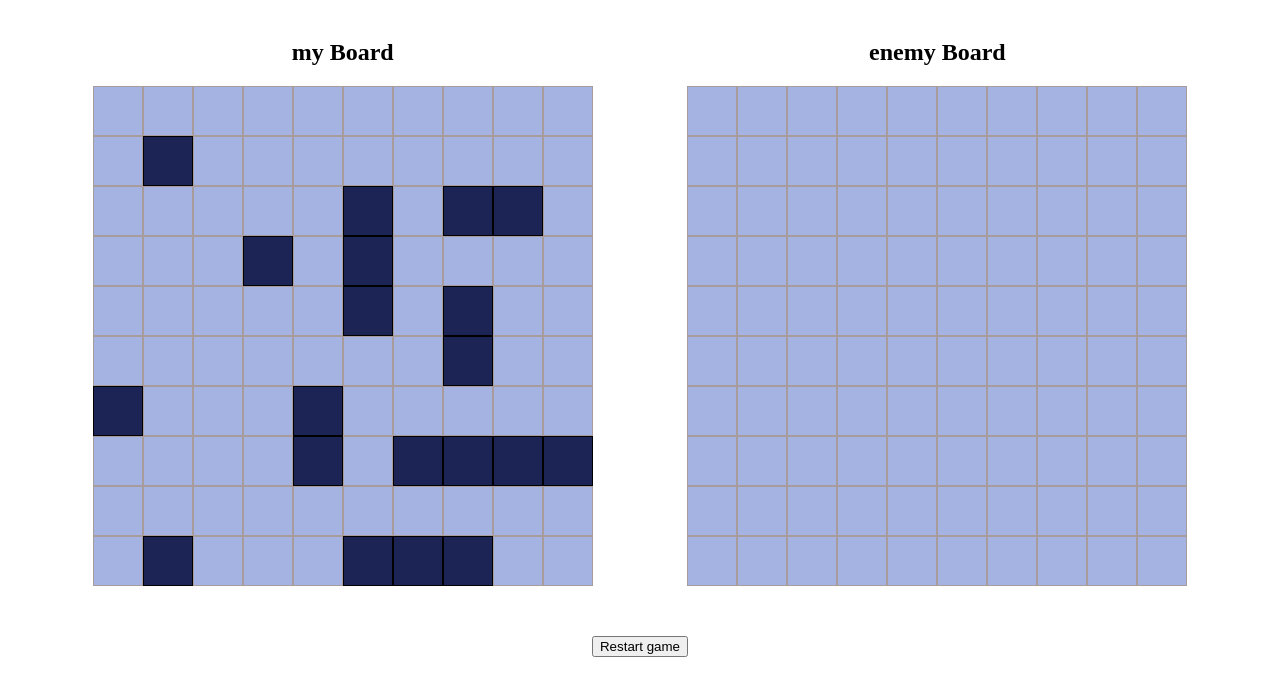
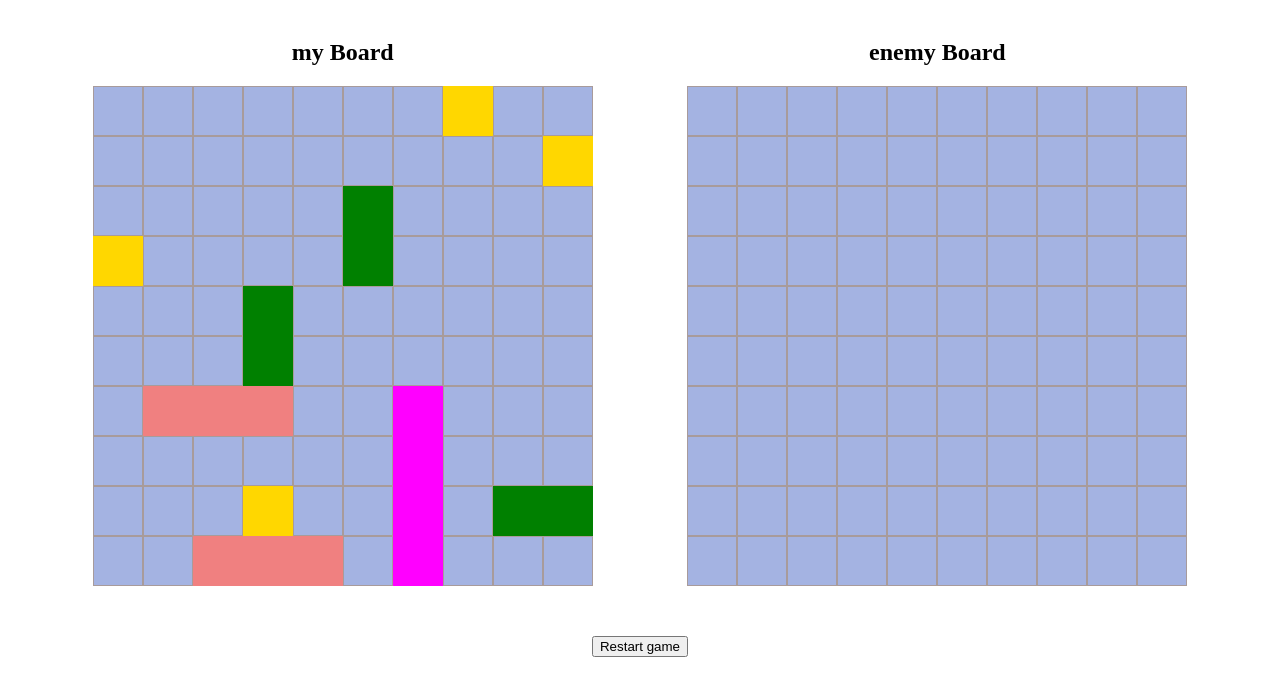
Before and after one commit to gabecpf97/battleship, a website built with webpack: page src/index.html in a window 1280 px wide. Shown: the part 61-756 px from the top of the page. Built offline with nearby package versions, Linux system fonts and the light colour scheme.

Commit message:
finish ranomd placement should be done now

```diff
--- a/src/js/player.js
+++ b/src/js/player.js
@@ -1,4 +1,5 @@
 import gameboard from "./gameboard";
+import randomPlacement from "./randomPlacement";
 import ship from "./ship";
 
 const player = () => {
@@ -6,8 +7,11 @@ const player = () => {
     const default_ships = _defaultShips();
 
     function initMap() {
-        default_ships.forEach(ship => {
-            board.placeShip(ship);
+        // default_ships.forEach(ship => {
+        //     board.placeShip(ship);
+        // });
+        randomPlacement().getRandomPosition().forEach(position => {
+            board.placeShip(ship(position));
         });
     }
 
--- /dev/null
+++ b/src/js/randomPlacement.js
@@ -0,0 +1,86 @@
+const randomPlacement = () => {
+    const locations = [];
+
+    function getRandomPosition() {
+        for (let i = 0; i < 4; i++) {
+            for (let j = 0; j < 4-i; j++) {
+                const vertOrHor = Math.floor(Math.random() * 2);
+                const shipPos = _createShipPosition(j + 1, vertOrHor);
+                locations.push(shipPos);
+            }
+        }
+        console.log(locations);
+        return locations;
+    }
+
+    function _getRandomCorr() {
+        const x = Math.floor(Math.random() * 10);
+        const y = Math.floor(Math.random() * 10);
+        return `${x}${y}`;
+    }
+
+    function _createShipPosition(size, vertOrHor) {
+        const posArr = [];
+        const position = _getRandomCorr();
+        const x = Number.parseFloat(position.charAt(0));
+        const y = Number.parseFloat(position.charAt(1));
+        for (let i = 0; i < size; i++) {
+            let newX = x;
+            let newY = y;
+            if (vertOrHor) {
+                newY = y + i;
+                if (newY > 9)
+                    newY = 9 -i;
+            } else {
+                newX = x + i;
+                if (newX > 9)
+                    newX = 9 -i;
+            }
+            posArr.push(`${newX}${newY}`);
+        }
+        return _checkPlacement(posArr, size, vertOrHor);
+    }
+
+    function _checkPlacement(posArr, size, vertOrHor) {
+        for (let i = 0; i < posArr.length; i++) {
+            const position = Number.parseFloat(posArr[i]);
+            for (let j = 0; j < locations.length; j++) {
+                for (let k = 0; k < locations[j].length; k++) {
+                    const currP = Number.parseFloat(locations[j][k]);
+                    if (position == currP ||
+                        position == currP + 1 ||
+                        position == currP - 1) {
+                            return _createShipPosition(size, vertOrHor);
+                    }
+                }
+            }
+        }
+        return posArr.sort();
+    }
+
+    function _checkExisted(size, vertOrHor) {
+        const position = _getRandomCorr();
+        for (let entry in locations) {
+            for (let i = 0; i < locations[entry].length; i++) {
+                const currValue = Number.parseFloat(locations[entry][i]);
+                for (let j = 0; j < size; j ++) {
+                    let randVal = Number.parseFloat(position);
+                    if (vertOrHor) {
+                        randVal += j;
+                    } else {
+                        randVal += (j * 10);
+                    }
+                    if (randVal == currValue ||
+                    randVal == currValue + 1 ||
+                    randVal == currValue - 1) {
+                        return _checkExisted(size, vertOrHor);
+                    }
+                }
+            }
+        }
+        return position;
+    }
+    return {getRandomPosition};
+}
+
+export default randomPlacement;
--- a/src/js/render.js
+++ b/src/js/render.js
@@ -33,6 +33,7 @@ function _myRender(square, i, j, ship) {
         const status = ship.getStatus();
         const position = ship.getPosition();
         for (let k = 0; k < position.length; k++) {
+            _addShipClass(position, square);
             if (position[k] == `${i}${j}` && status[k])
                 square.classList.add('hit');
         }
@@ -41,4 +42,24 @@ function _myRender(square, i, j, ship) {
     }
 }
 
+function _addShipClass(position, square) {
+    switch (position.length) {
+        case 1:
+            square.classList.add('sml');
+            break;
+
+        case 2:
+            square.classList.add('mid');
+            break;
+
+        case 3:
+            square.classList.add('lrg');
+            break;
+
+        case 4:
+            square.classList.add('max');
+            break;
+    }
+}
+
 export default render;
--- a/src/style.css
+++ b/src/style.css
@@ -34,7 +34,7 @@ h1 {
 }
 
 .hit {
-    background-color: dimgray;
+    background-color: dimgray !important;
     border: rgb(0, 0, 0) solid 1px;
 }
 
@@ -49,3 +49,23 @@ h1 {
     align-items: center;
     margin-top: 10px;
 }
+
+.sml {
+    background-color: gold;
+    border: gold solid 1px;
+}
+
+.mid {
+    background-color: green;
+    border: green solid 1px;
+}
+
+.lrg {
+    background-color: lightcoral;
+    border: lightcoral solid 1px;
+}
+
+.max {
+    background-color: magenta;
+    border: magenta solid 1px;
+}
--- a/webpack.config.js
+++ b/webpack.config.js
@@ -12,6 +12,8 @@ module.exports = {
         startGame: '/src/js/startGame.js',
         computerMove: '/src/js/computerMove.js',
         render: '/src/js/render.js',
+        resetGame: './src/js/resetGame.js',
+        randomPlacement: './src/js/randomPlacement.js',
     },
     devtool: 'inline-source-map',
     devServer: {
```
Also changed, not shown: dist/displayBoard.bundle.js, dist/index.bundle.js, dist/index.html, dist/player.bundle.js, dist/render.bundle.js, dist/resetGame.bundle.js (added), dist/startGame.bundle.js.
